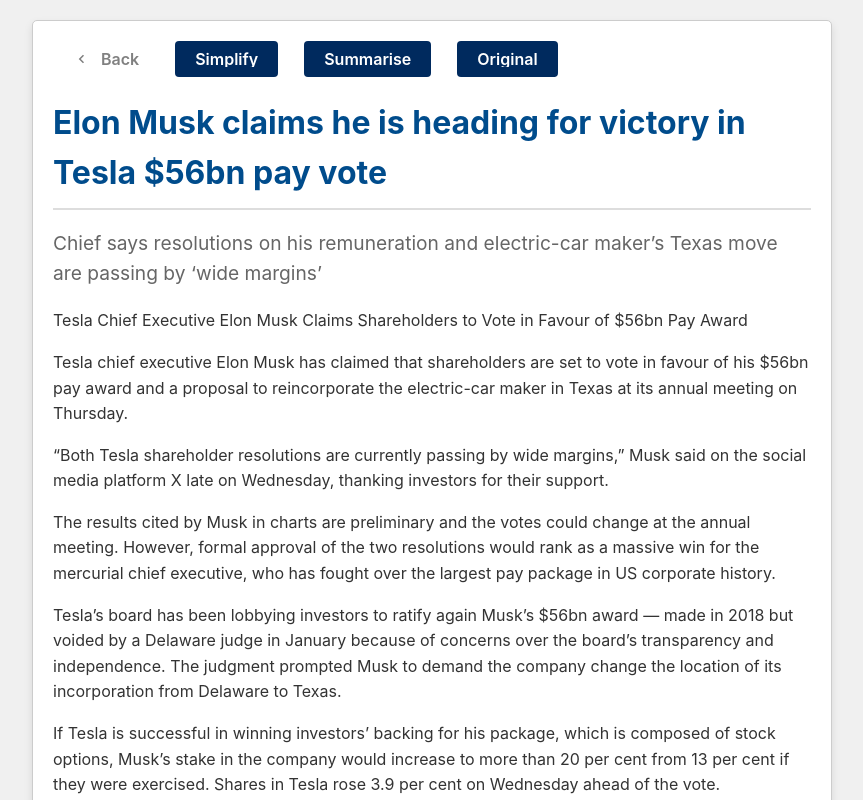
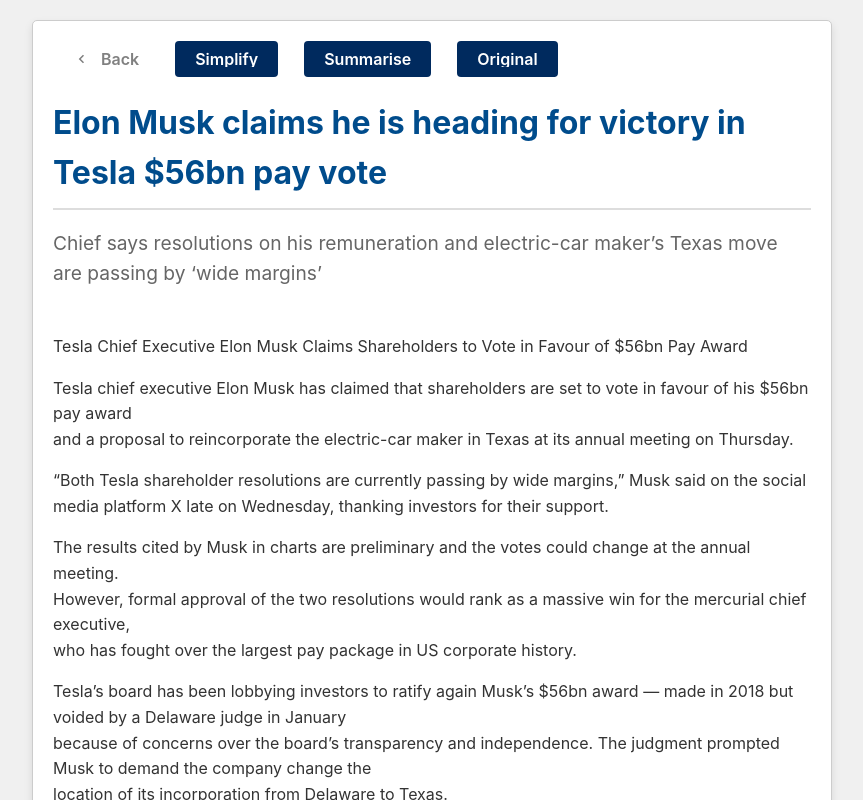
Before and after one commit to Lexlex4/equal-equity-app, a React (Vite) app: page / in a window 1280 px wide. Both pictures are taken after a click on the link 187 px from the left and 371 px from the top of the page. Shown: the top 800 px of the page, without its empty margins (208-1071 px from the left). Built offline with nearby package versions, Linux system fonts and the light colour scheme.

Commit message:
wip formatting

```diff
--- a/src/components/Articles/ArticlePage.tsx
+++ b/src/components/Articles/ArticlePage.tsx
@@ -13,14 +13,16 @@
   const [content, setContent] = useState(article.content);
   const [loading, setLoading] = useState(false);
   const [currentLoadingButton, setCurrentLoadingButton] = useState<string | null>(null);
+  const [originalContent, setOriginalContent] = useState(article.content);
 
   useEffect(() => {
     setContent(article.content);
+    setOriginalContent(article.content);
   }, [article]);
 
   const handleChange = async (option: string) => {
-    if (option === 'revert') {
-      setContent(article.content);
+    if (option === 'original') {
+      setContent(originalContent);
       return;
     }
 
@@ -68,7 +70,9 @@
   const formatContent = (content: string) => {
     const paragraphs = content.split('\n\n');
     return paragraphs.map((paragraph, index) => (
-      <p key={index}>{paragraph}</p>
+      <p key={index}>{paragraph.split('\n').map((line, i) => (
+        <span key={i}>{line}<br/></span>
+      ))}</p>
     ));
   };
 
@@ -113,15 +117,9 @@
         <p>{article.summary}</p>
       </div>
       <div className="article-content">
-        {typeof content === 'string' ? (
-          <div className="article-content-display">
-            {formatContent(content)}
-          </div>
-        ) : (
-          <div className="article-content-display">
-            {content}
-          </div>
-        )}
+        <div className="article-content-display">
+          {formatContent(content)}
+        </div>
       </div>
     </div>
   );
```
Also changed, not shown: src/components/Articles/articleData.ts (indentation only).
